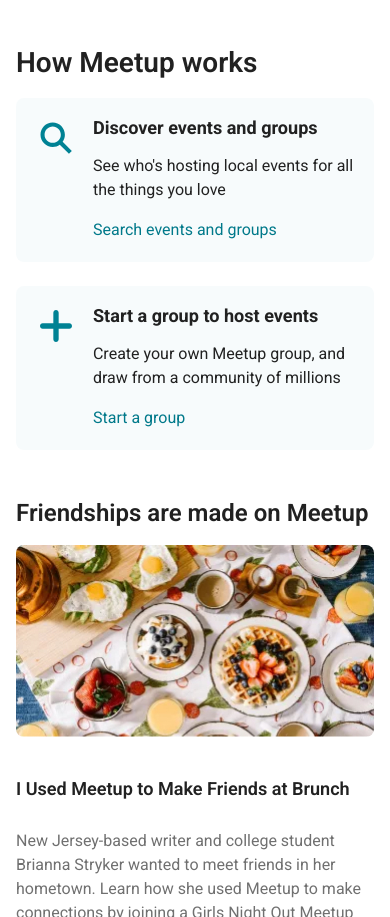
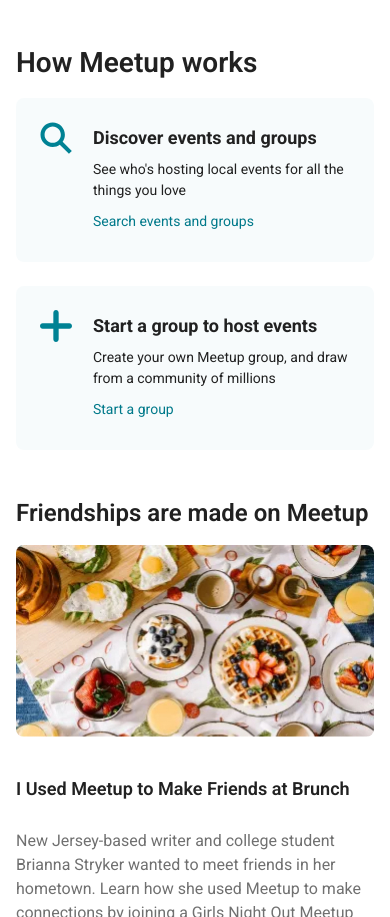
Before and after one commit to thomas-marth/meetup, a plain HTML site: page index.html in a window 390 px wide. Shown: the part 4640-5557 px from the top of the page. Drawn offline with Linux system fonts and the light colour scheme.

Commit message:
The `gap` property and font sizes for the "How it works" section have been fixed in the 393px media query.

```diff
--- a/index.html
+++ b/index.html
@@ -924,7 +924,7 @@
           <h2 class="how-it-works-title">How Meetup works</h2>
 
           <div class="how-it-works-grid">
-            <a href="#" class="how-it-works-card">
+            <a href="./events/new-york.html" class="how-it-works-card">
               <div class="how-it-works-icon">
                 <img src="./images/icons/search-large.svg" alt="Search" />
               </div>
--- a/styles/main.css
+++ b/styles/main.css
@@ -1175,6 +1175,22 @@
     margin-bottom: 3rem;
   }
 
+  .how-it-works-content {
+    gap: 0.63rem;
+  }
+
+  .how-it-works-card-title {
+    font-size: 18px;
+  }
+
+  .how-it-works-card-description {
+    font-size: 14px;
+  }
+
+  .how-it-works-link {
+    font-size: 14px;
+  }
+
   .how-it-works-icon img {
     width: 2rem;
     height: 2rem;
```
